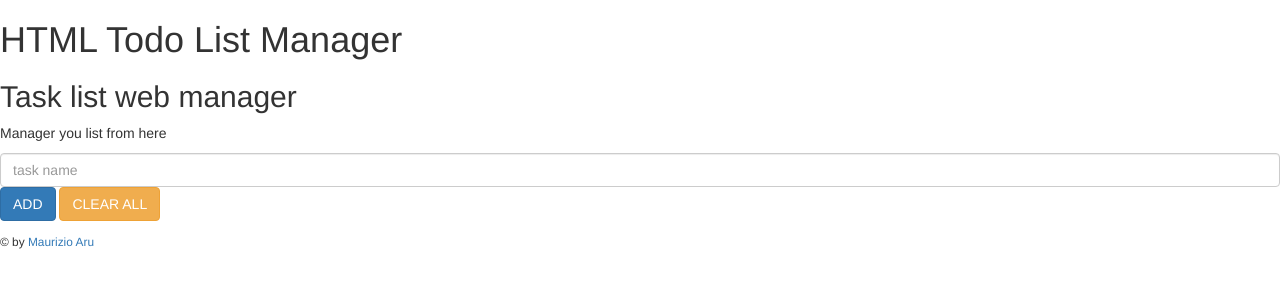
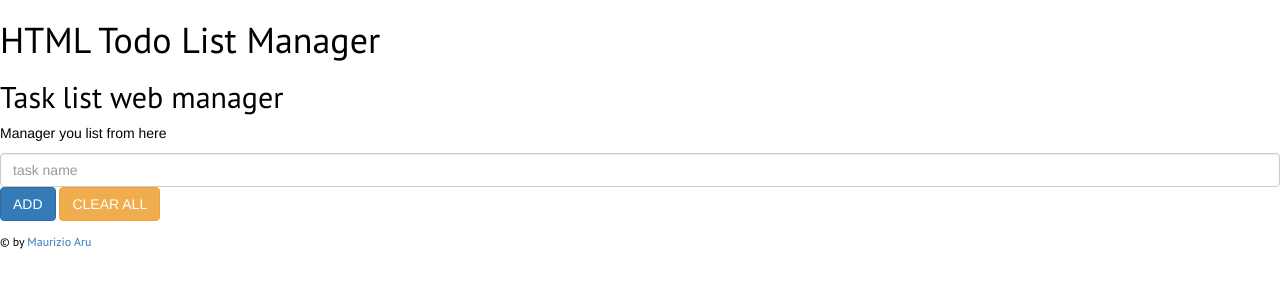
Before and after one commit to ginopc/HtmlTodo, a website: page index.html in a window 1280 px wide. Drawn offline with nearby package versions, Linux system fonts and the light colour scheme.

Commit message:
styled web page

```diff
--- /dev/null
+++ b/css/app.css
@@ -0,0 +1,21 @@
+/**
+ *  HTML5 Todo List Manager
+ *
+ *  Author  : Maurizio Aru
+ *  Created : 2017-11-23
+ */
+
+@import url('https://fonts.googleapis.com/css?family=PT+Sans');
+
+body {
+    background-color: #fff;
+    color: #000;
+    margin: 0
+    padding: 0;
+}
+header {
+    font-family: 'PT Sans', sans-serif;
+}
+footer {
+    font-family: 'PT Sans', sans-serif;
+}
--- a/index.html
+++ b/index.html
@@ -8,6 +8,7 @@
 
     <!-- style libs -->
     <link rel="stylesheet" href="bower_components/bootstrap/dist/css/bootstrap.min.css">
+    <link rel="stylesheet" href="css/app.css">
 </head>
 <body>
     <header>
```
